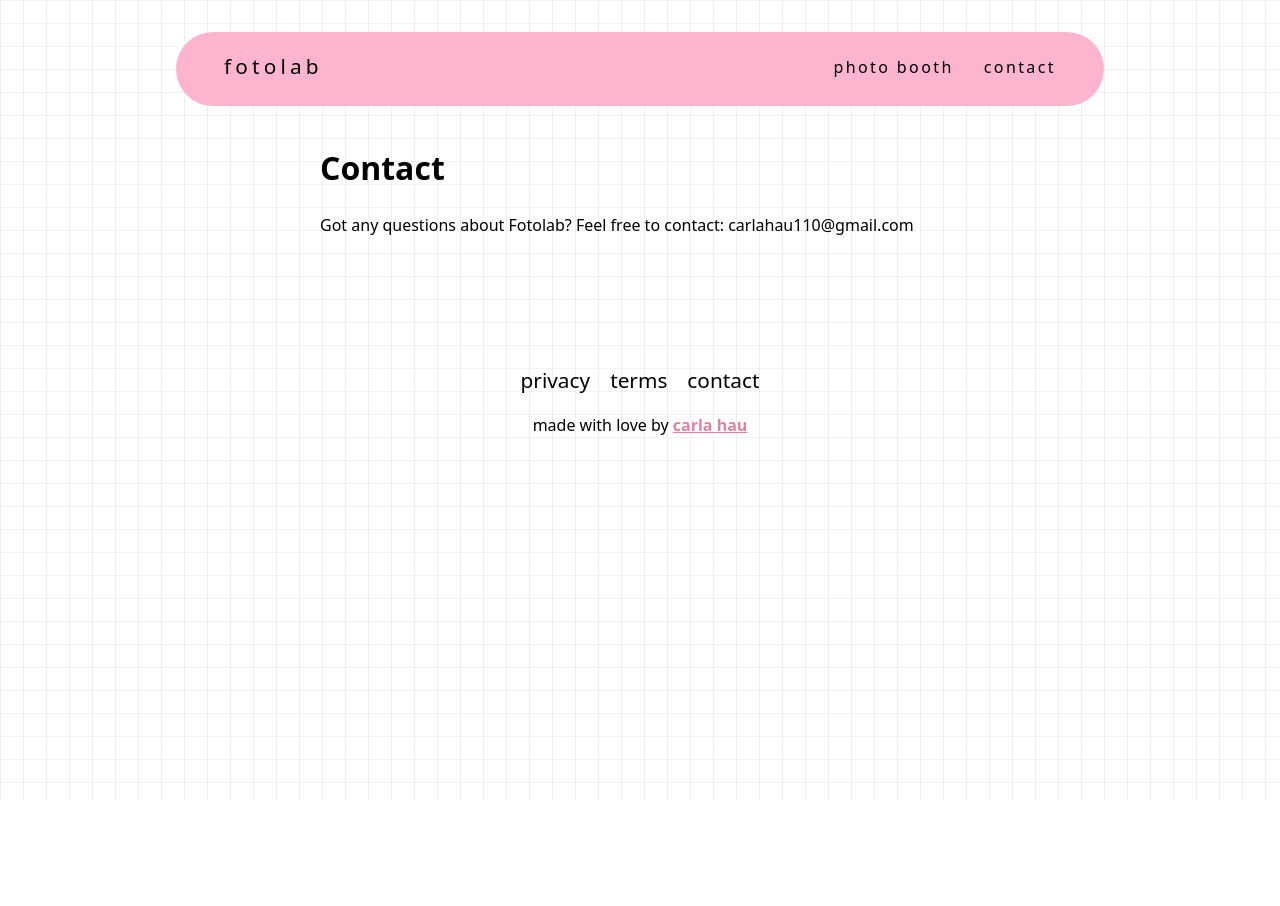
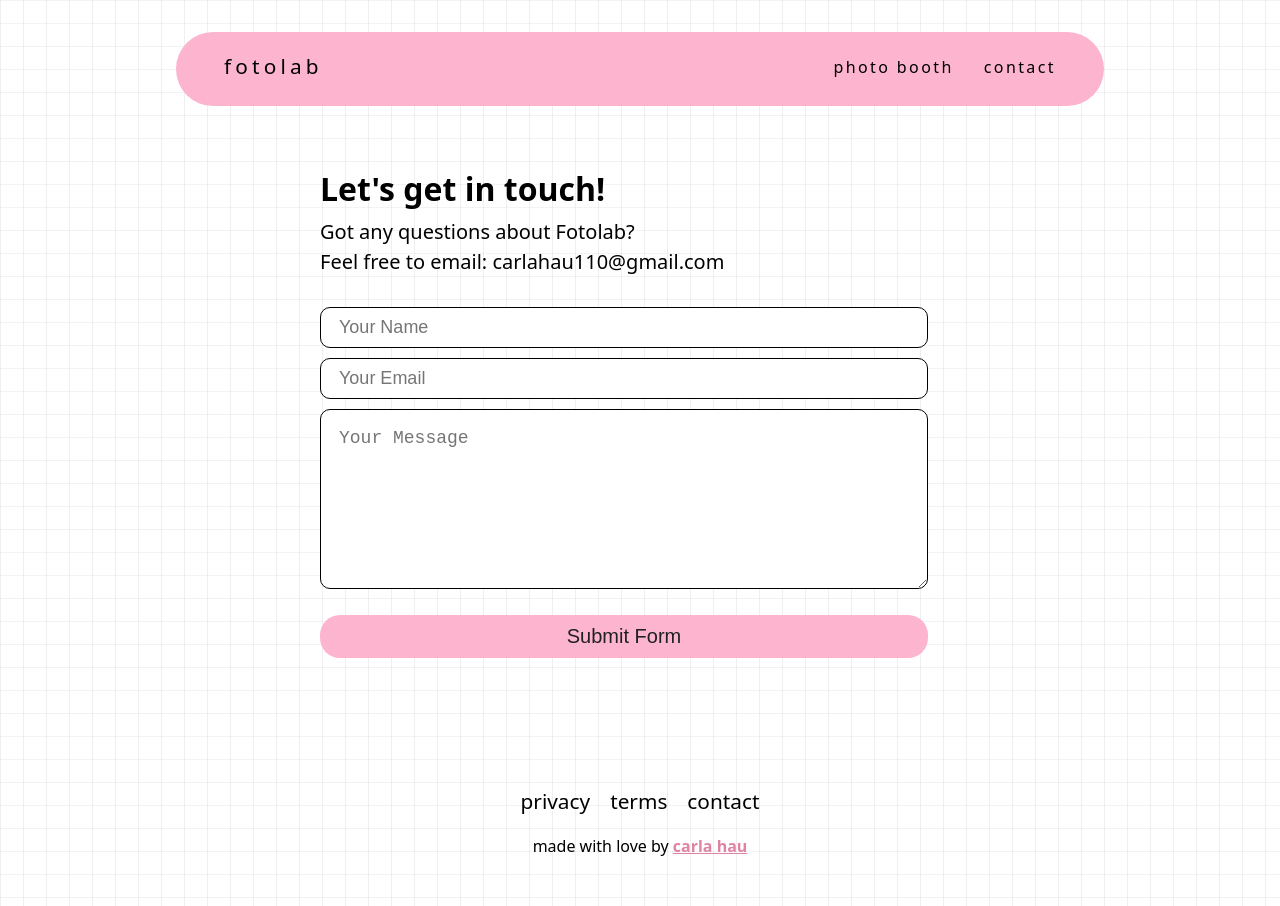
Before and after one commit to carlahauu/fotolab, a React (Vite) app: page /contact in a window 1280 px wide. Before the commit the page ends 800 px from the top, so only its background shows below. Built offline with nearby package versions, Linux system fonts and the light colour scheme.

Commit message:
Updated contact page

```diff
--- a/src/pages/Contact.jsx
+++ b/src/pages/Contact.jsx
@@ -1,12 +1,66 @@
-import React from 'react'
+import React, { useState } from 'react';
+import '../styles/Contact.css';
 
 function Contact() {
+  const [result, setResult] = useState("");
+
+  const onSubmit = async (event) => {
+    event.preventDefault();
+    setResult("Sending....");
+    const formData = new FormData(event.target);
+    formData.append("access_key", import.meta.env.VITE_WEBFORM_EMAIL_API_KEY);
+
+    try {
+      const response = await fetch("https://api.web3forms.com/submit", {
+        method: "POST",
+        body: formData
+      });
+
+      const data = await response.json();
+
+      if (data.success) {
+        setResult("Form Submitted Successfully!");
+        event.target.reset();
+      } else {
+        console.error("Error", data);
+        setResult(data.message || "Something went wrong!");
+      }
+    } catch (error) {
+      console.error(error);
+      setResult("Submission failed. Please try again.");
+    }
+  };
+
   return (
-    <div className='privacyContainer'>
-        <h1>Contact</h1>
-        <p>Got any questions about Fotolab? Feel free to contact: carlahau110@gmail.com</p>
+    <div className='contactContainer'>
+      <div className="topBlur"></div>
+      <div className="bottomBlur"></div>
+      <h1>Let's get in touch!</h1>
+      <p>
+        Got any questions about Fotolab?
+        <br></br>
+        Feel free to email: carlahau110@gmail.com
+      </p>
+
+      {result && result !== "Sending...." ? (
+        <>
+          <p>{result}</p>
+          <p>Thanks for reaching out! I'll get back to you as soon as I can!</p>
+        </>
+      ) : result === "Sending...." ? (
+          <span>Sending...</span>
+      ) : (
+        <form onSubmit={onSubmit}>
+          <div className="inputs">
+            <input type="text" name="name" placeholder='Your Name' required />
+            <input type="email" name="email" placeholder='Your Email' required />
+            <textarea name="message" placeholder='Your Message' required></textarea>
+          </div>
+          <button type="submit">Submit Form</button>
+        </form>
+      )}
     </div>
-  )
+  );
 }
 
-export default Contact
+export default Contact;
--- /dev/null
+++ b/src/styles/Contact.css
@@ -0,0 +1,83 @@
+.contactContainer h1{
+    margin-bottom: -0.5em;
+}
+
+.contactContainer p{
+    font-size: 20px;
+}
+
+.contactContainer{
+    justify-content: left;
+    display: flex;
+    flex-direction: column;
+}
+
+.contactContainer input{
+    background-color: white;
+    color: black;
+    font-size: 18px;
+    margin-top: 10px;
+    border-radius: 10px;
+    padding-left: 1em;
+    padding-top: 0.5em;
+    padding-bottom: 0.5em;
+    border-style: none;
+}
+
+.contactContainer form {
+    display: flex;
+    flex-direction: column;
+    height: 70%;
+    justify-content: space-between;
+    align-items: left;
+}
+
+.contactContainer input,
+.contactContainer textarea {
+    width: 95%;
+    box-sizing: border-box;
+    background-color: white;
+    color: black;
+    font-size: 18px;
+    border-radius: 10px;
+    padding: 0.5em 1em;
+    border: none;
+    margin-top: 10px;
+    border-width: 1px;
+    border-color: black;
+    border-style: solid;
+}
+
+.contactContainer textarea {
+    padding-top: 1em;
+    padding-bottom: 1.5em;
+    margin-left: 0;
+    height: 10em;
+}
+
+.message{
+    width: max-content;
+}
+
+.contactContainer button{
+    width: 95%;
+    background-color: #FDB5CF;
+    border-style: none;
+    border-radius: 20px;
+    font-size: 18px;
+    margin-top: 1em;
+    font-size: 20px;
+    color: #202020;
+    padding-top: 0.5em;
+    padding-bottom: 0.5em;
+}
+
+.contactContainer button:hover{
+    cursor: pointer;
+}
+
+@media screen and (max-width: 1100px){
+    .contactContainer{
+        width: 75vw
+    }
+}
--- a/src/styles/Privacy.css
+++ b/src/styles/Privacy.css
@@ -1,4 +1,4 @@
-.privacyContainer{
+.privacyContainer, .contactContainer{
     margin-top: 7em;
     text-align: left;
     width: 50vw
```
